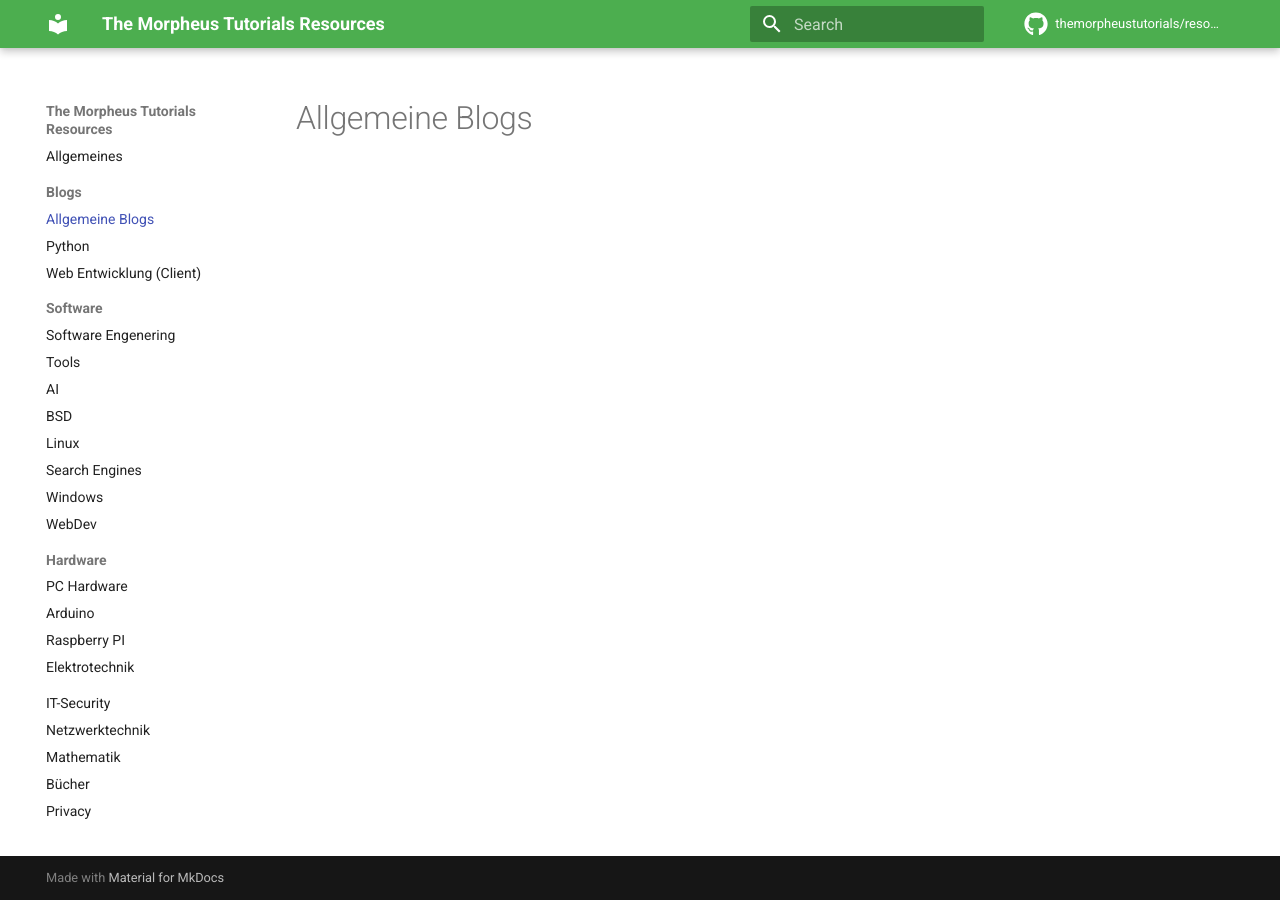
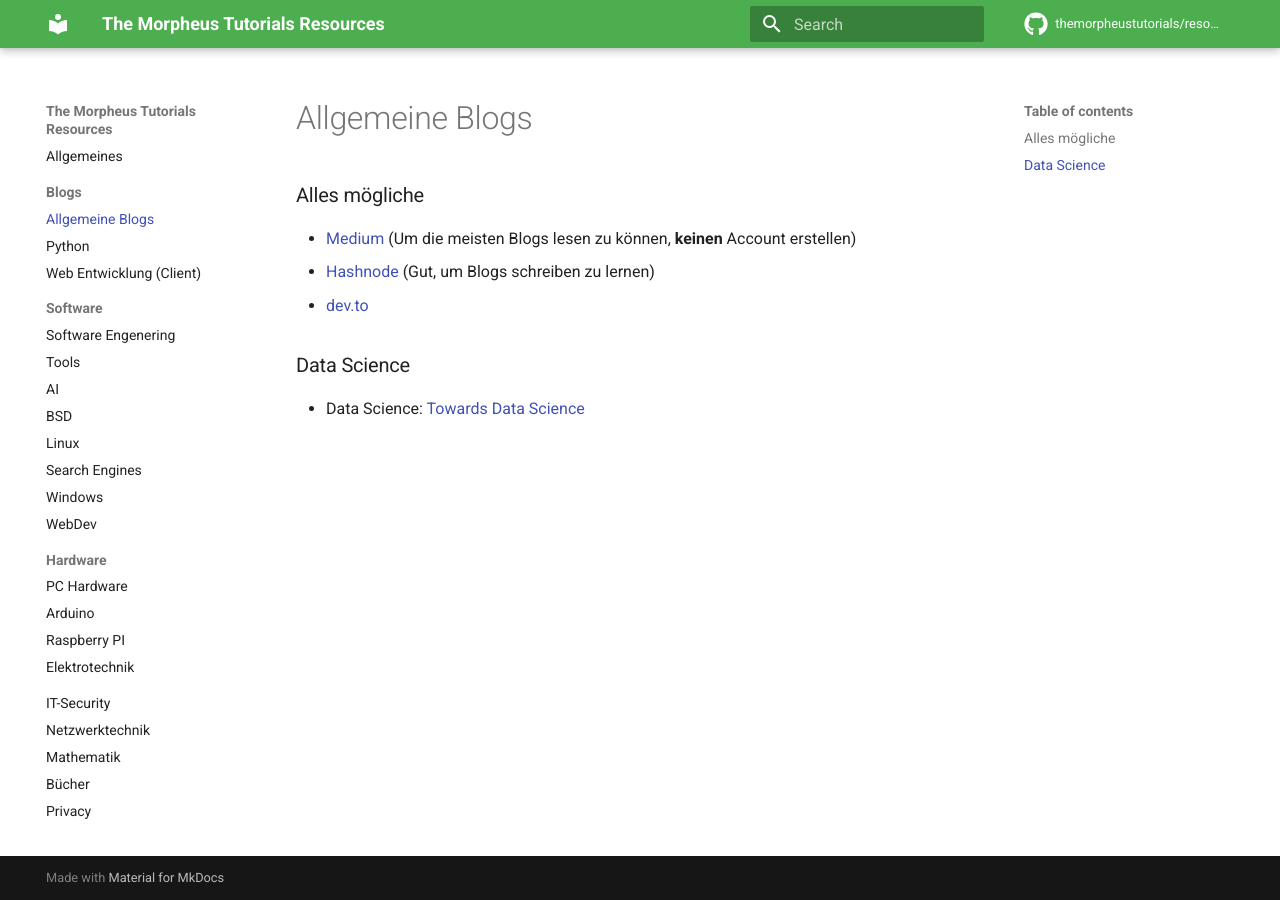
Before and after one commit to themorpheustutorials/resources, an MkDocs documentation site: the page built from docs/blogs/index.md, in a window 1280 px wide. Built offline with MkDocs 1.6.1 and Material for MkDocs 9.7.7, drawn with Linux system fonts in a browser that asks for light colours; comment, search, counter and statistics services are not loaded.

Commit message:
Update index.md

```diff
--- a/docs/blogs/index.md
+++ b/docs/blogs/index.md
@@ -1 +1,9 @@
 # Allgemeine Blogs
+
+### Alles mögliche
+- [Medium](https://medium.com/) (Um die meisten Blogs lesen zu können, **keinen** Account erstellen)
+- [Hashnode](https://hashnode.com/) (Gut, um Blogs schreiben zu lernen)
+- [dev.to](https://dev.to/)
+
+### Data Science
+- Data Science: [Towards Data Science](https://towardsdatascience.com/)
```
